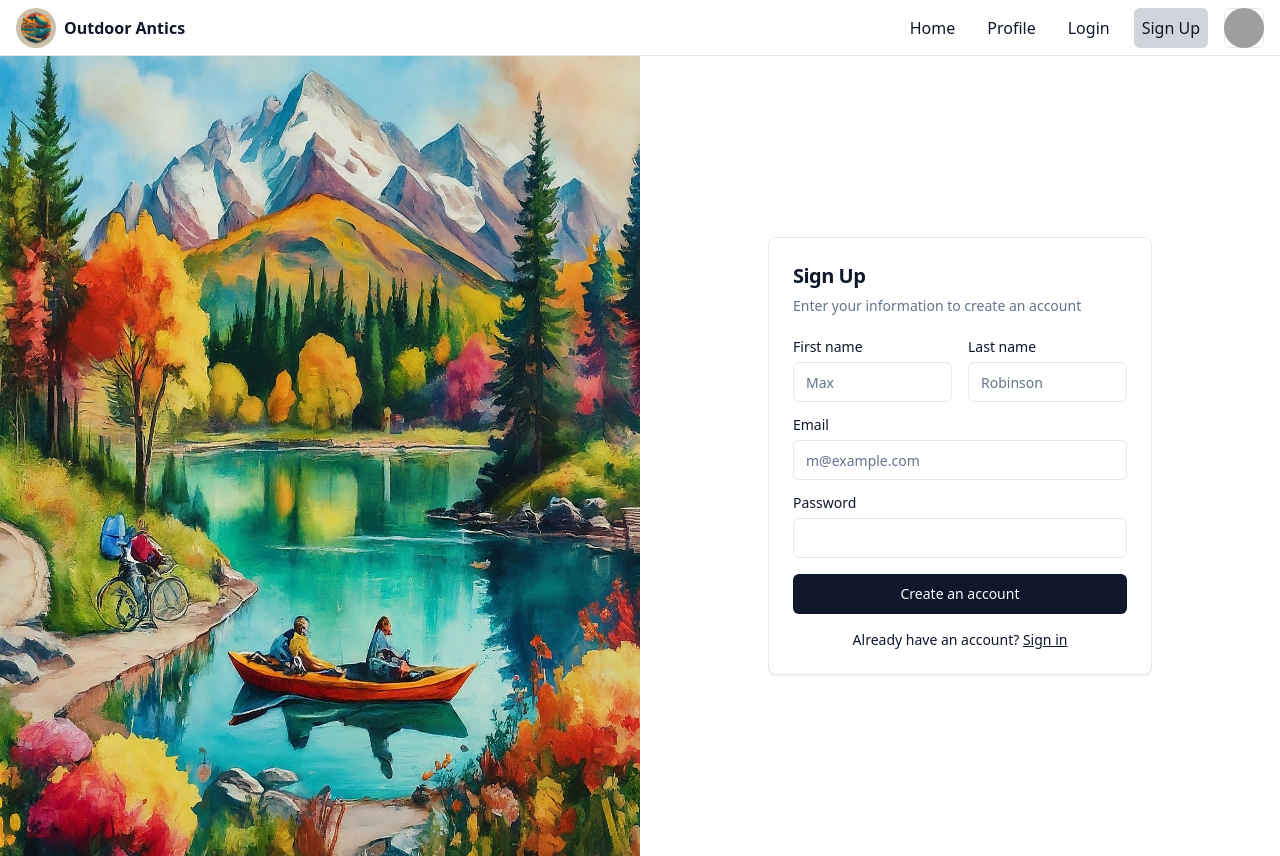
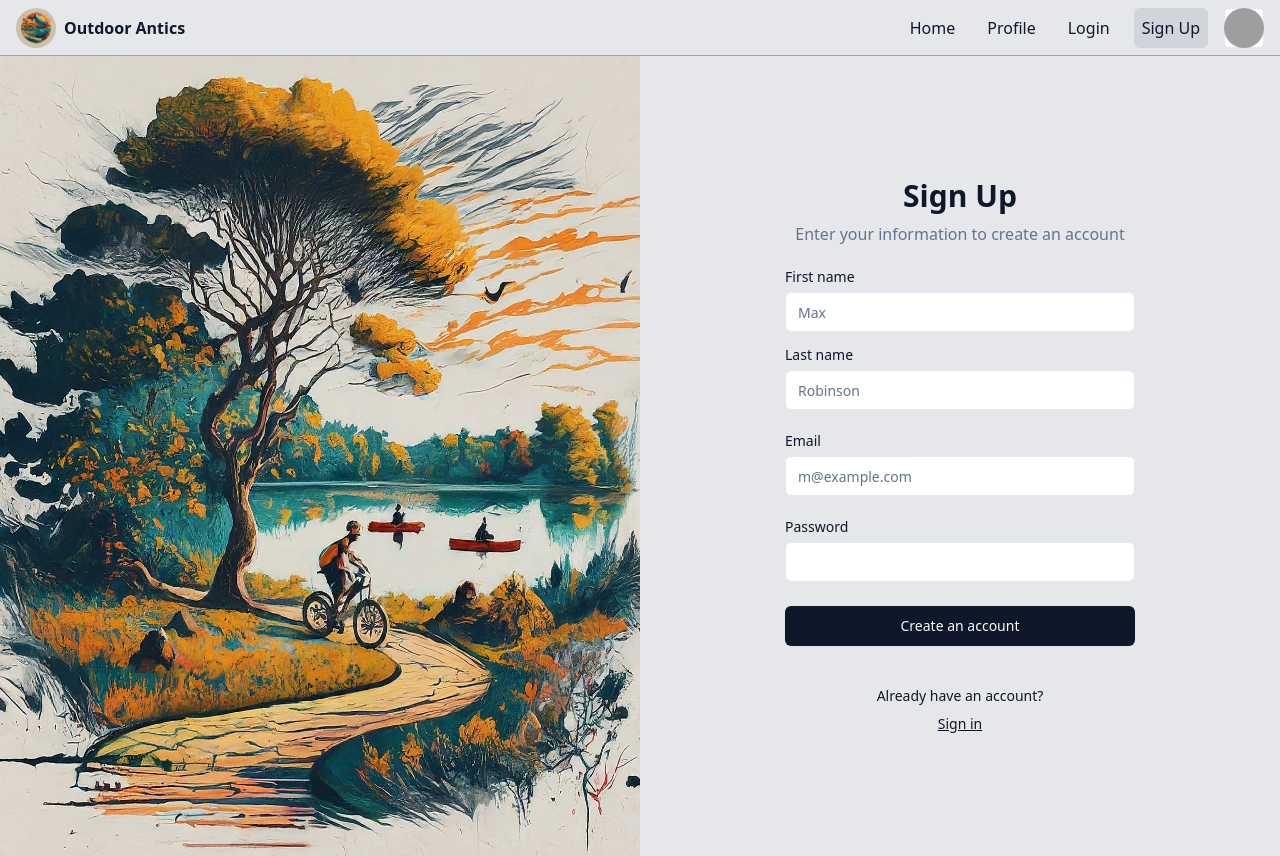
Before and after one commit to Sheila-Ha/Outdoor-Adventure, a React (Vite) app in the folder client/: page /sign-up in a window 1280 px wide. Built offline with nearby package versions, Linux system fonts and the light colour scheme; grey boxes are pictures that could not be loaded.

Commit message:
Update CSS for landing page

```diff
--- a/client/src/App.jsx
+++ b/client/src/App.jsx
@@ -3,7 +3,7 @@ import Navbar from "./components/Navbar";
 
 function App() {
   return (
-    <div>
+    <div className="bg-gray-200">
       <Navbar />
       <Outlet />
     </div>
--- a/client/src/components/Navbar.jsx
+++ b/client/src/components/Navbar.jsx
@@ -6,7 +6,7 @@ export default function Component() {
   const { pathname } = useLocation();
   return (
     <div className="grid gap-4">
-      <nav className="flex h-14 items-center px-4 border-b border-gray-200 w-full shrink-0 dark:border-gray-800">
+      <nav className="flex h-14 items-center px-4 border-b border-gray-400 w-full shrink-0 dark:border-gray-800">
         <Link className="flex items-center gap-2 font-semibold" href="#">
           <Avatar>
             {/* we can replace with other avatar */}
--- a/client/src/pages/SignUpPage.jsx
+++ b/client/src/pages/SignUpPage.jsx
@@ -1,13 +1,7 @@
 import { Link } from "react-router-dom";
 
 import { Button } from "../components/Button.jsx";
-import {
-  Card,
-  CardContent,
-  CardDescription,
-  CardHeader,
-  CardTitle,
-} from "../components/Card.jsx";
+
 import { Input } from "../components/Input.jsx";
 import { Label } from "../components/Label.jsx";
 
@@ -16,7 +10,7 @@ export default function SignUpPage() {
     <div className="w-full lg:grid lg:min-h-[600px] lg:grid-cols-2 xl:min-h-[800px]">
       <div className="bg-muted  lg:block">
         <img
-          src="/images/imglanding.jpeg"
+          src="/images/signup.jpeg"
           alt="Image"
           //   width="1920"
           //   height="1080"
@@ -24,16 +18,14 @@ export default function SignUpPage() {
         />
       </div>
       <div className="flex items-center justify-center py-12">
-        <Card className="mx-auto max-w-sm">
-          <CardHeader>
-            <CardTitle className="text-xl">Sign Up</CardTitle>
-            <CardDescription>
+        <div className="mx-auto grid w-[350px] gap-6">
+          <div className="grid gap-2 text-center">
+            <h1 className="text-3xl font-bold">Sign Up</h1>
+            <p className="text-balance text-muted-foreground">
               Enter your information to create an account
-            </CardDescription>
-          </CardHeader>
-          <CardContent>
+            </p>
+          </div>
           <div className="grid gap-4">
-              <div className="grid grid-cols-2 gap-4">
             <div className="grid gap-2">
               <Label htmlFor="first-name">First name</Label>
               <Input id="first-name" placeholder="Max" required />
@@ -59,15 +51,13 @@ export default function SignUpPage() {
           <Button type="submit" className="w-full">
             Create an account
           </Button>
-            </div>
-            <div className="mt-4 text-center text-sm">
+          <div className="grid gap-2 mt-4 text-center text-sm">
           Already have an account?{" "}
           <Link to={"/login"} className="underline">
             Sign in
           </Link>
         </div>
-          </CardContent>
-        </Card>
+        </div>
       </div>
     </div>
   );
```
Lines whose indentation alone changed are shown as unchanged.
